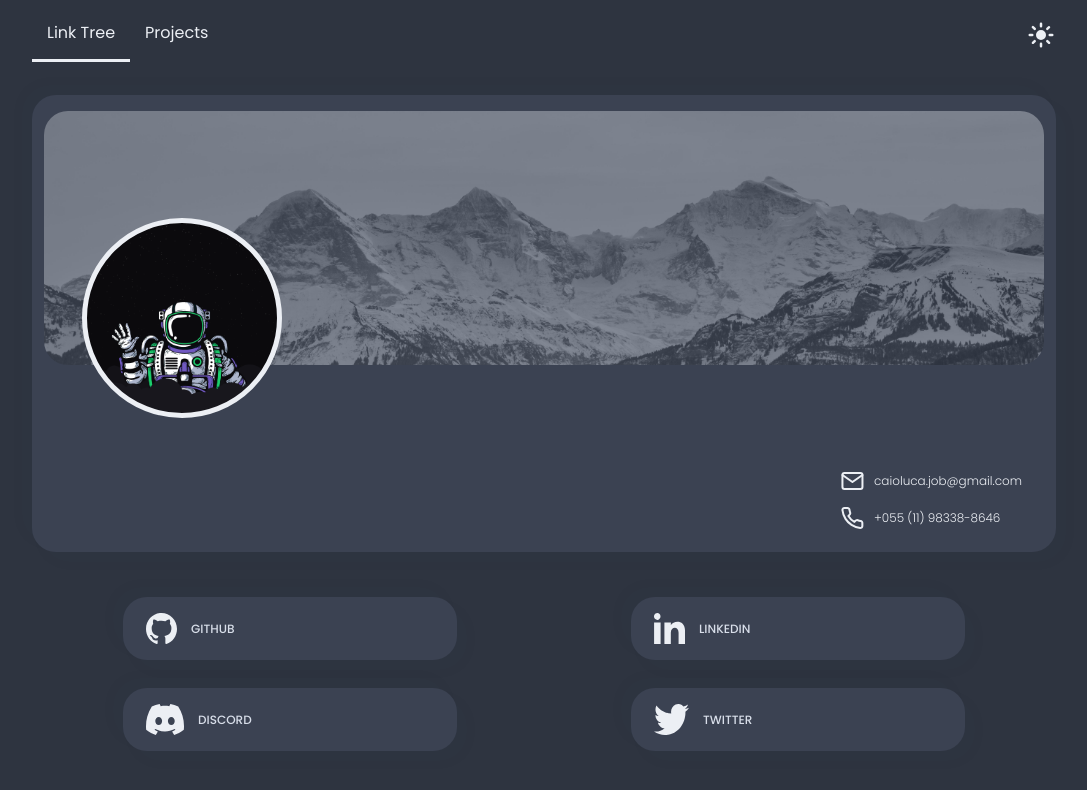
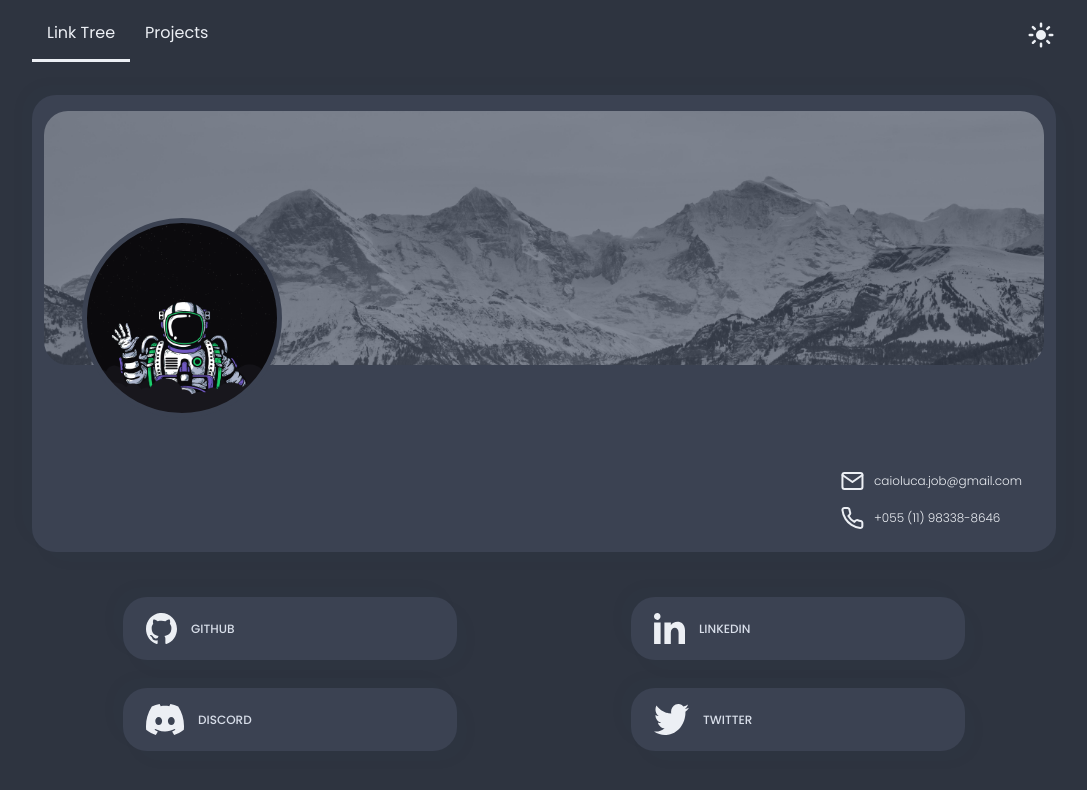
Before and after one commit to caioluca/portfolio, a React (Create React App) app: page / in a window 1280 px wide. Shown: the top 790 px of the page, without its empty margins (96-1183 px from the left). Built offline with nearby package versions, Linux system fonts and the light colour scheme; no server answers.

Commit message:
fix dark mode

```diff
--- a/src/components/Avatar.jsx
+++ b/src/components/Avatar.jsx
@@ -3,9 +3,12 @@ import styled from 'styled-components'
 
 import { avatarPNG } from '../assets'
 
+import { useStore } from '../hooks'
+
 export function Avatar() {
+	const { darkMode } = useStore()
 
-	return <Picture url={avatarPNG} />
+	return <Picture url={avatarPNG} darkMode={darkMode} />
 }
 
 const Picture = styled.div.attrs({ draggable: false })`
```
